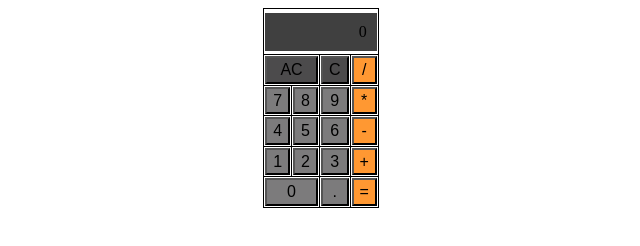
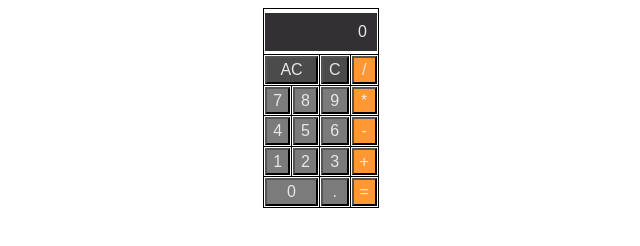
Before and after one commit to abuzzany/capculator, a website built with webpack: page src/index.html in a window 1280 px wide. Shown: the whole page, without its empty margins (319-959 px from the left). Built offline with nearby package versions, Linux system fonts and the light colour scheme.

Commit message:
Add a little bit less ugly styles

```diff
--- a/src/css/style.css
+++ b/src/css/style.css
@@ -1,9 +1,17 @@
+*, *::before, *::after {
+    box-sizing: border-box;
+    font-family: Gotham Rounded, sans-serif;
+    font-weight: normal;
+    color: rgb(232, 231, 232);
+}
+
 table{
     margin: auto;
     border-collapse: collapse;
     width: 100px;
     height: 200px;
     border: 1px solid black;
+
 }
 
 td{
@@ -12,13 +20,9 @@ td{
     height: 10px;
 }
 
-button:hover{
-    background-color: rgba(181, 181, 181);
-}
-
 .display{
     grid-column: 1 / -1;
-    background-color: rgba(0, 0, 0, .75);
+    background-color: rgb(50, 48, 50);
     display: flex;
     align-items: flex-end;
     justify-content: space-around;
@@ -28,28 +32,20 @@ button:hover{
     word-break: break-all;
 }
 
-.clear{
-    cursor: pointer;
-    width: 100%;
-    height: 100%;
-    justify-content: center;
-    align-content: center;
-    background-color: rgba(76, 75, 76);
-    outline: none;
-    font-size: 1rem;
-    display:inline-block;
-}
-
 .operand{
     cursor: pointer;
     width: 100%;
     height: 100%;
     justify-content: center;
     align-content: center;
-    background-color: rgba(124, 123, 124);
+    background-color: rgb(124, 123, 124);
     outline: none;
     font-size: 1rem;
     display:inline-block;
+}
+
+.operand:hover{
+    background-color: rgb(181, 181, 181);
 }
 
 .operator{
@@ -58,8 +54,28 @@ button:hover{
     height: 100%;
     justify-content: center;
     align-content: center;
-    background-color: rgba(255, 152, 50);
+    background-color: rgb(255, 152, 50);
     outline: none;
     font-size: 1rem;
     display:inline-block;
 }
+
+.operator:hover{
+    background-color: rgb(217, 120, 37);
+}
+
+.clear{
+    cursor: pointer;
+    width: 100%;
+    height: 100%;
+    justify-content: center;
+    align-content: center;
+    background-color: rgb(76, 75, 76);
+    outline: none;
+    font-size: 1rem;
+    display:inline-block;
+}
+
+.clear:hover{
+    background-color: rgb(181, 181, 181);
+}
```
